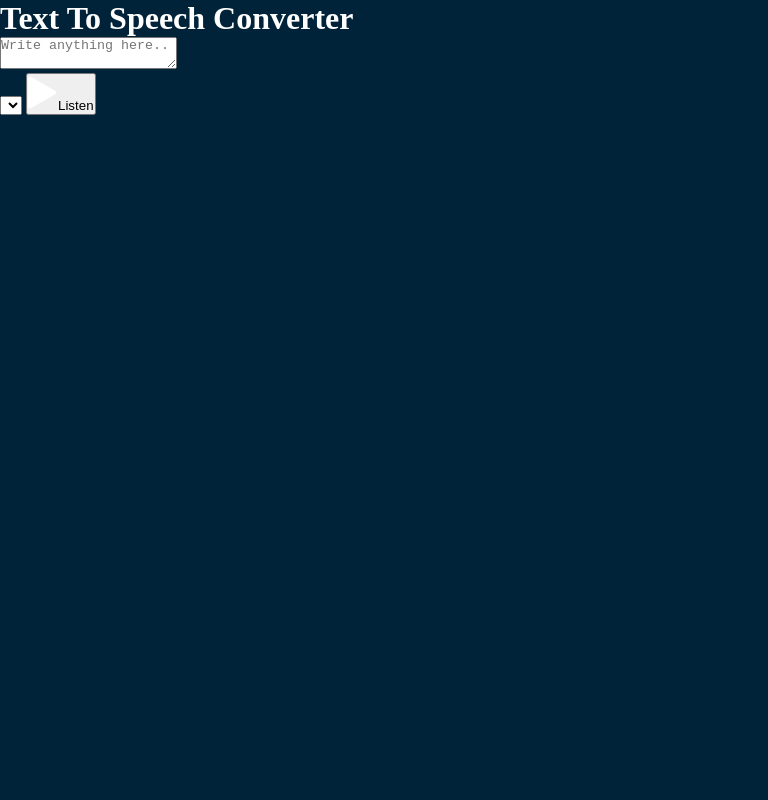
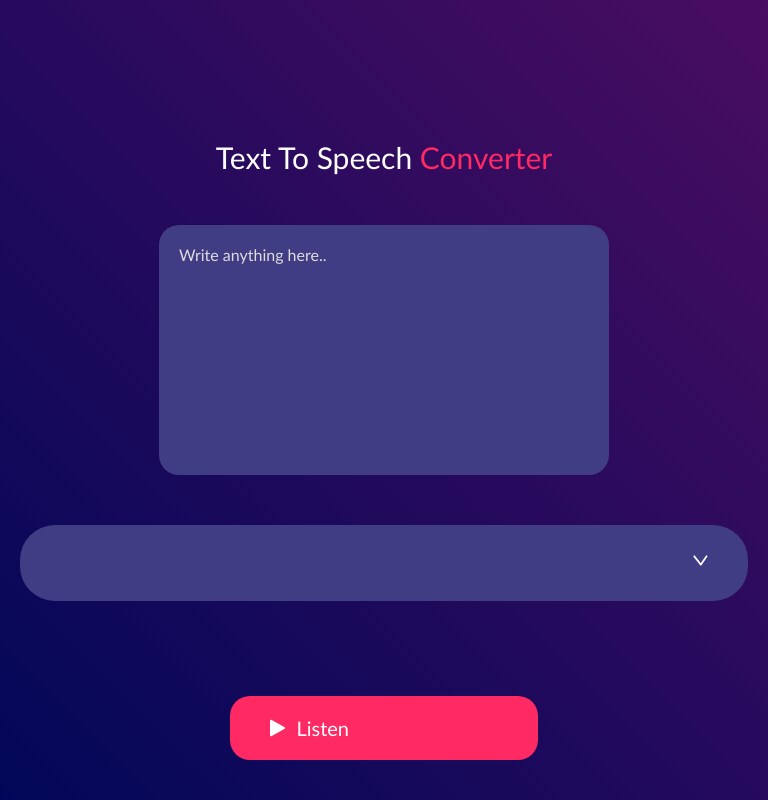
Before and after one commit to apoorva0212/text-to-voice-converter-js, a plain HTML site: page index.html in a window 768 px wide. Drawn offline with Linux system fonts and the light colour scheme.

Commit message:
Update style.css

```diff
--- a/style.css
+++ b/style.css
@@ -1,105 +1,137 @@
 * {
+  margin: 0;
   padding: 0;
-  margin: 0;
   box-sizing: border-box;
-  font-family: "Poppins" sans-serif;
+  font-family: "Trebuchet MS", "Lucida Sans Unicode", "Lucida Grande",
+    "Lucida Sans", Arial, sans-serif;
 }
 
-body {
-  background: #002339;
+.hero {
+  min-height: 100vh;
+  background: linear-gradient(45deg, #010758, #490d61);
+  display: flex;
+  align-items: center;
+  justify-content: center;
+  flex-direction: column;
   color: #fff;
+  padding: 20px;
 }
 
-.container {
-  margin: 12%;
-  width: 90%;
-  max-width: 700px;
+.hero h1 {
+  font-size: 45px;
+  font-weight: 500;
+  margin-top: -50px;
+  margin-bottom: 50px;
 }
 
-.display {
-  width: 100%;
-  margin-top: 50px;
+.hero h1 span {
+  color: #ff2963;
+}
+
+textarea {
+  width: 600px;
+  height: 250px;
+  background: #403d84;
+  color: #fff;
+  font-size: 15px;
+  border: 0;
+  outline: 0;
+  padding: 20px;
+  border-radius: 20px;
+  resize: none;
   margin-bottom: 30px;
-  background: #fff;
-  color: #333;
+}
+
+textarea::placeholder {
+  font-size: 16px;
+  color: #ddd;
+}
+
+.row {
+  width: 600px;
   display: flex;
   align-items: center;
-  justify-content: space-between;
-  padding: 26px 20px;
-  border-radius: 5px;
+  gap: 20px;
 }
 
-.container h1 {
-  font-weight: 500;
-  font-size: 45px;
+button {
+  background: #ff2963;
+  color: #fff;
+  font-size: 16px;
+  padding: 10px 30px;
+  border-radius: 35px;
+  border: 0;
+  outline: 0;
+  cursor: pointer;
+  display: flex;
+  align-items: center;
 }
 
-.container h1 span {
-  color: #019f55;
-  border-bottom: 4px solid #019f55;
-  padding-bottom: 7px;
-}
-
-.display img {
-  width: 30px;
-  cursor: pointer;
-}
-
-.display input {
-  border: none;
-  outline: none;
-  font-size: 24px;
-}
-
-.container button img {
-  width: 28px;
+button img {
+  width: 16px;
   margin-right: 10px;
 }
 
-.container button {
+select {
+  flex: 1;
+  color: #fff;
+  background: #403d84;
+  height: 50px;
+  padding: 0 20px;
+  outline: 0;
   border: 0;
-  outline: 0;
-  background: #019f55;
-  color: #fff;
-  font-size: 22px;
-  font-weight: 300;
-  display: flex;
-  align-items: center;
-  justify-content: center;
-  padding: 16px 26px;
-  border-radius: 5px;
-  cursor: pointer;
+  border-radius: 35px;
+  appearance: none;
+  background-image: url(assets/dropdown.png);
+  background-repeat: no-repeat;
+  background-size: 15px;
+  background-position-x: calc(100% - 20px);
+  background-position-y: 20px;
 }
 
-@media only screen and (max-width: 768px) {
-  .container {
-    margin: 10%;
+@media (min-width: 768px) {
+  .hero {
+    width: 100%;
   }
+}
 
-  .container h1 {
+@media (max-width: 768px) {
+  .hero h1 {
     font-size: 30px;
   }
 
-  .display {
-    width: 80%;
-    padding: 10px;
-    max-width: 250px;
+  .row {
+    display: flex;
+    flex-direction: column;
+    align-items: center;
+    width: 100%;
+    margin: 0px;
   }
 
-  .display img {
-    width: 10px;
+  .row select {
+    width: 100%;
+    margin-bottom: 10px;
+    margin-top: 20px;
+    padding: 30px 20px;
+    background-position-x: calc(100% - 40px);
+    background-position-y: 30px;
   }
-
-  .display input {
-    font-size: 15px;
+  .row button {
+    width: 40%;
+    margin-bottom: 10px;
+    padding: 20px 20px;
+    position: fixed;
+    bottom: 30px;
+    font-size: 20px;
+    border-radius: 20px;
   }
-
-  .container button {
-    font-size: 15px;
-    padding: 10px 10px;
+  button img {
+    width: 16px;
+    margin-left: 20px;
   }
-
-  .container button img {
-    width: 10px;
+  textarea {
+    width: 90%;
+    max-width: 450px;
+    margin: 0px auto 30px;
   }
 }
```
